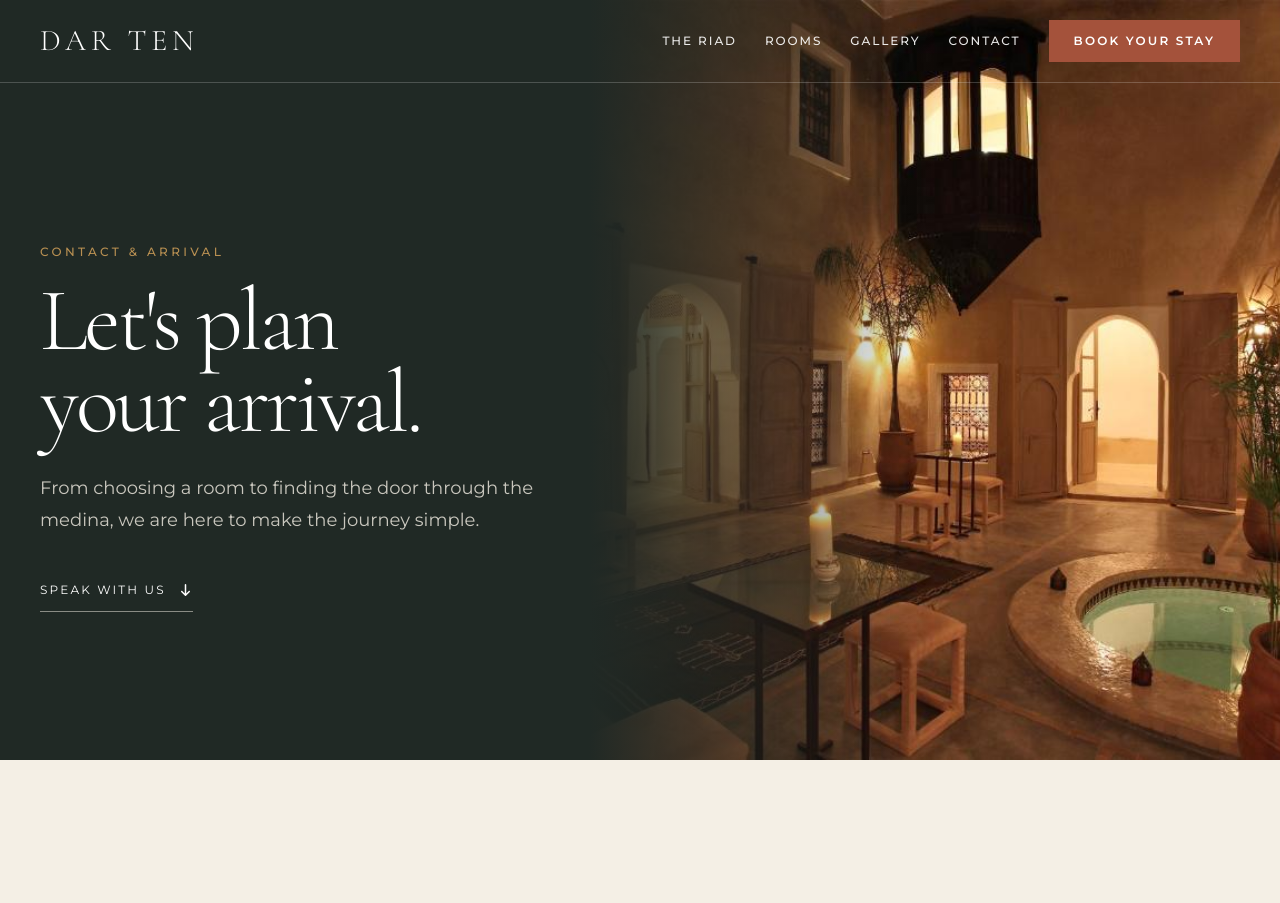
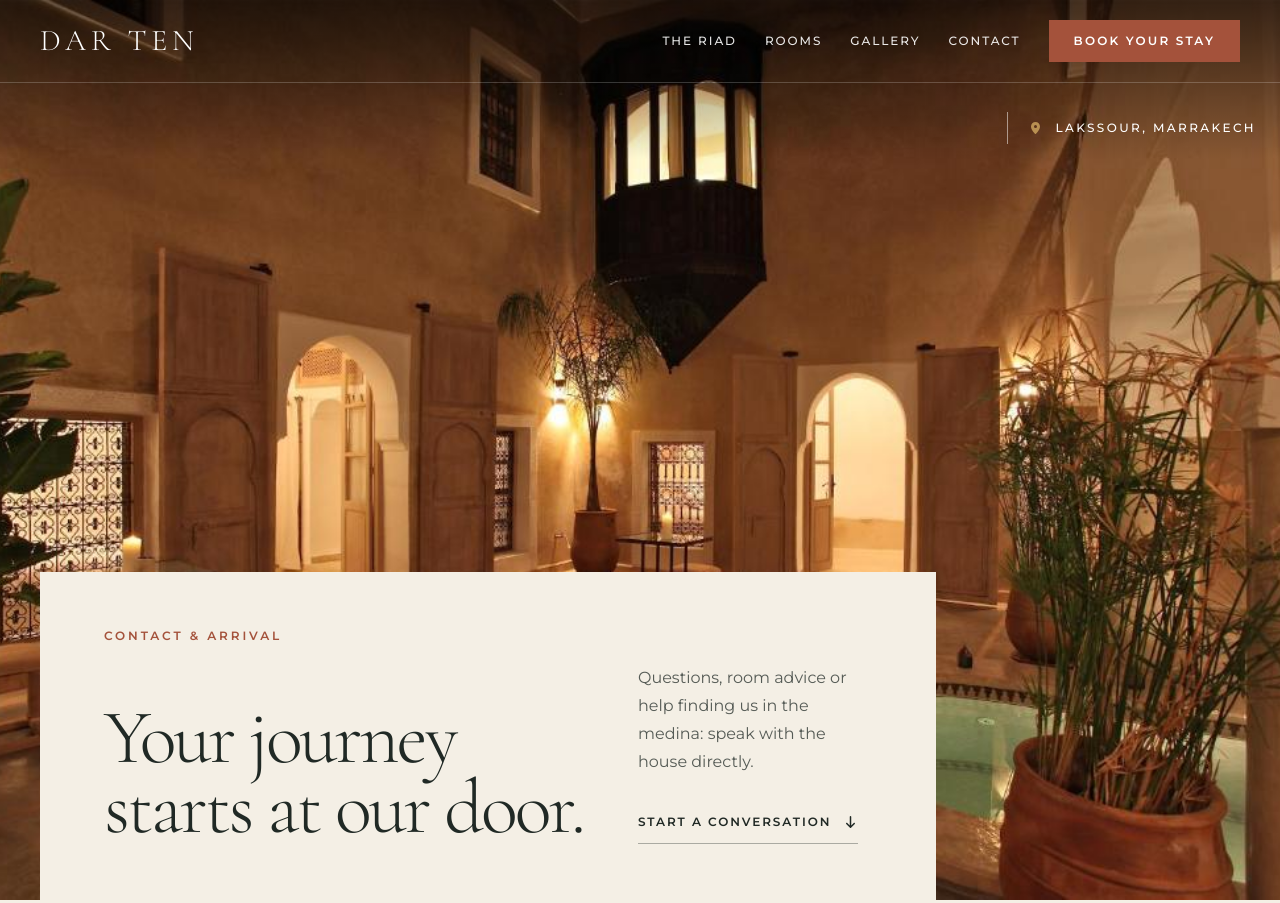
Before and after one commit to yassinejoundi/riad-dar-ten, a Next.js app: page /contact in a window 1280 px wide. Shown: the top 903 px of the page. Built offline with nearby package versions, Linux system fonts and the light colour scheme; a web font is replaced by a local one.

Commit message:
feat: recreate the contact hero

```diff
--- a/components/contact/ContactHero.tsx
+++ b/components/contact/ContactHero.tsx
@@ -4,22 +4,46 @@ import Image from "next/image"
 import Link from "next/link"
 import { motion } from "motion/react"
 import { FontAwesomeIcon } from "@fortawesome/react-fontawesome"
-import { faArrowDown } from "@fortawesome/free-solid-svg-icons"
+import { faArrowDown, faLocationDot } from "@fortawesome/free-solid-svg-icons"
 
 export function ContactHero() {
   return (
-    <section className="relative min-h-[760px] overflow-hidden bg-midnight-blue text-white lg:h-[92svh]">
-      <div className="absolute inset-x-0 top-0 h-[58%] lg:inset-y-0 lg:left-auto lg:h-auto lg:w-[54%]">
-        <Image src="/assets/images/contact/hero-background.png" alt="The welcoming entrance to Riad Dar Ten" fill priority sizes="(max-width: 1024px) 100vw, 54vw" className="object-cover" />
-        <div className="absolute inset-0 bg-gradient-to-t from-midnight-blue via-midnight-blue/20 to-black/15 lg:bg-gradient-to-r lg:from-midnight-blue lg:via-transparent lg:to-transparent" />
-      </div>
-      <div className="relative mx-auto grid min-h-[760px] w-full max-w-[1440px] items-end px-5 pb-16 pt-[48vh] md:px-10 md:pb-20 lg:h-full lg:grid-cols-2 lg:items-center lg:pb-0 lg:pt-24">
-        <div className="max-w-2xl lg:pr-16">
-          <motion.p className="mb-5 font-sans text-xs font-medium uppercase tracking-[.28em] text-saffron-gold" initial={{ opacity: 0 }} animate={{ opacity: 1 }} transition={{ duration: .8 }}>Contact & arrival</motion.p>
-          <motion.h1 className="text-balance font-serif text-[clamp(3.6rem,7vw,7rem)] font-light leading-[.92] tracking-[-.035em]" initial={{ opacity: 0, y: 30 }} animate={{ opacity: 1, y: 0 }} transition={{ duration: 1, ease: [0.22, 1, 0.36, 1] }}>Let&apos;s plan your arrival.</motion.h1>
-          <motion.p className="mt-7 max-w-lg text-pretty font-sans text-base leading-7 text-cream/80 md:text-lg md:leading-8" initial={{ opacity: 0, y: 20 }} animate={{ opacity: 1, y: 0 }} transition={{ duration: .8, delay: .2 }}>From choosing a room to finding the door through the medina, we are here to make the journey simple.</motion.p>
-          <motion.div initial={{ opacity: 0 }} animate={{ opacity: 1 }} transition={{ duration: 1, delay: .35 }}><Link href="#contact" className="mt-8 inline-flex min-h-11 items-center gap-3 border-b border-cream/50 font-sans text-xs uppercase tracking-[.18em] hover:border-cream">Speak with us <FontAwesomeIcon icon={faArrowDown} className="size-3" /></Link></motion.div>
-        </div>
+    <section className="relative min-h-[850px] overflow-hidden bg-midnight-blue md:min-h-[900px] lg:h-[100svh]">
+      <Image
+        src="/assets/images/contact/hero-background.png"
+        alt="The candlelit courtyard and pool at Riad Dar Ten"
+        fill
+        priority
+        sizes="100vw"
+        className="object-cover object-center"
+      />
+      <div className="absolute inset-x-0 top-0 h-40 bg-gradient-to-b from-black/60 to-transparent" />
+
+      <motion.div
+        className="absolute right-6 top-28 hidden border-l border-white/50 py-2 pl-5 text-white lg:block"
+        initial={{ opacity: 0 }}
+        animate={{ opacity: 1 }}
+        transition={{ duration: 0.8, delay: 0.4 }}
+      >
+        <p className="font-sans text-xs font-medium uppercase tracking-[0.2em]"><FontAwesomeIcon icon={faLocationDot} className="mr-3 text-saffron-gold" />Lakssour, Marrakech</p>
+      </motion.div>
+
+      <div className="absolute inset-x-0 bottom-0 mx-auto w-full max-w-[1440px] px-5 md:px-10">
+        <motion.div
+          className="max-w-4xl bg-cream px-6 py-10 text-midnight-blue md:px-12 md:py-12 lg:px-16 lg:py-14"
+          initial={{ opacity: 0, y: 35 }}
+          animate={{ opacity: 1, y: 0 }}
+          transition={{ duration: 1, ease: [0.22, 1, 0.36, 1] }}
+        >
+          <p className="mb-5 font-sans text-xs font-semibold uppercase tracking-[0.24em] text-terracotta">Contact & arrival</p>
+          <div className="grid gap-7 lg:grid-cols-[1.35fr_.65fr] lg:items-end lg:gap-12">
+            <h1 className="text-balance font-serif text-[clamp(3.4rem,6vw,6.6rem)] font-light leading-[0.92] tracking-[-0.035em]">Your journey starts at our door.</h1>
+            <div>
+              <p className="text-pretty font-sans text-base leading-7 text-midnight-blue/75">Questions, room advice or help finding us in the medina: speak with the house directly.</p>
+              <Link href="#contact" className="mt-6 inline-flex min-h-11 items-center gap-3 border-b border-midnight-blue/35 font-sans text-xs font-semibold uppercase tracking-[0.16em] hover:border-midnight-blue">Start a conversation <FontAwesomeIcon icon={faArrowDown} className="size-3" /></Link>
+            </div>
+          </div>
+        </motion.div>
       </div>
     </section>
   )
```
